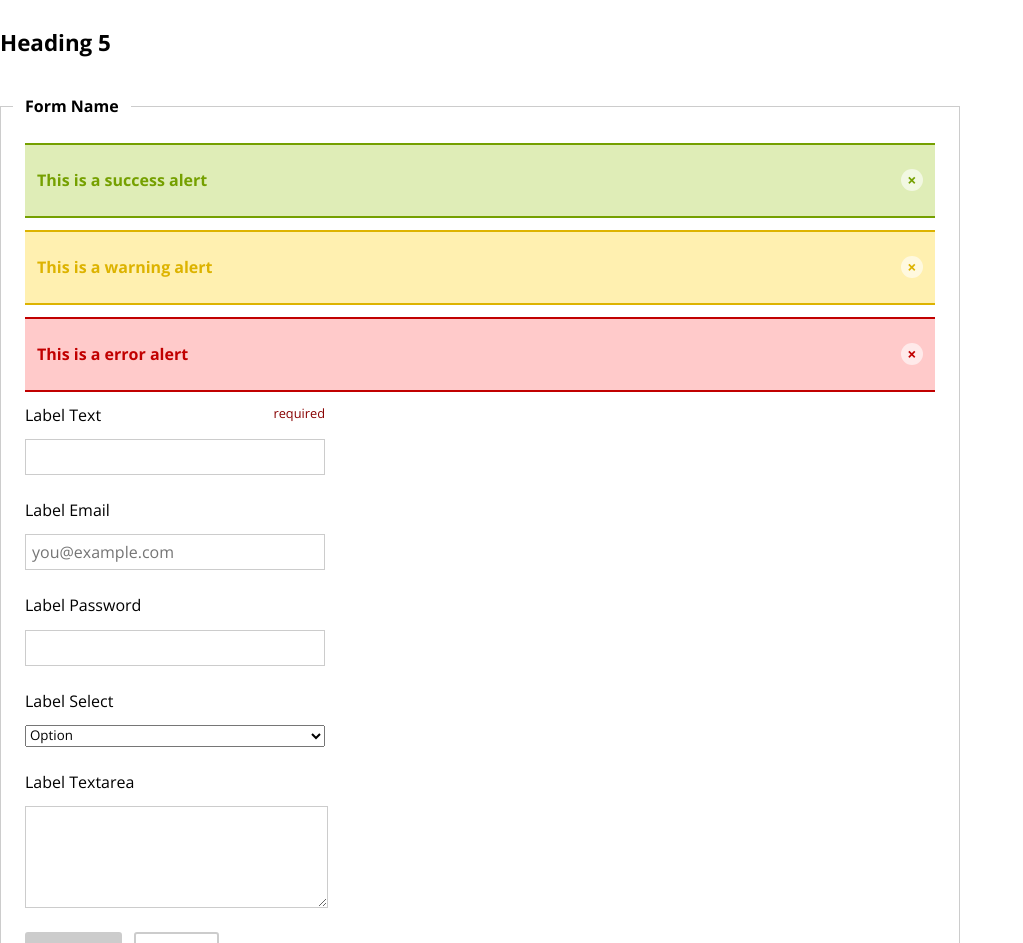
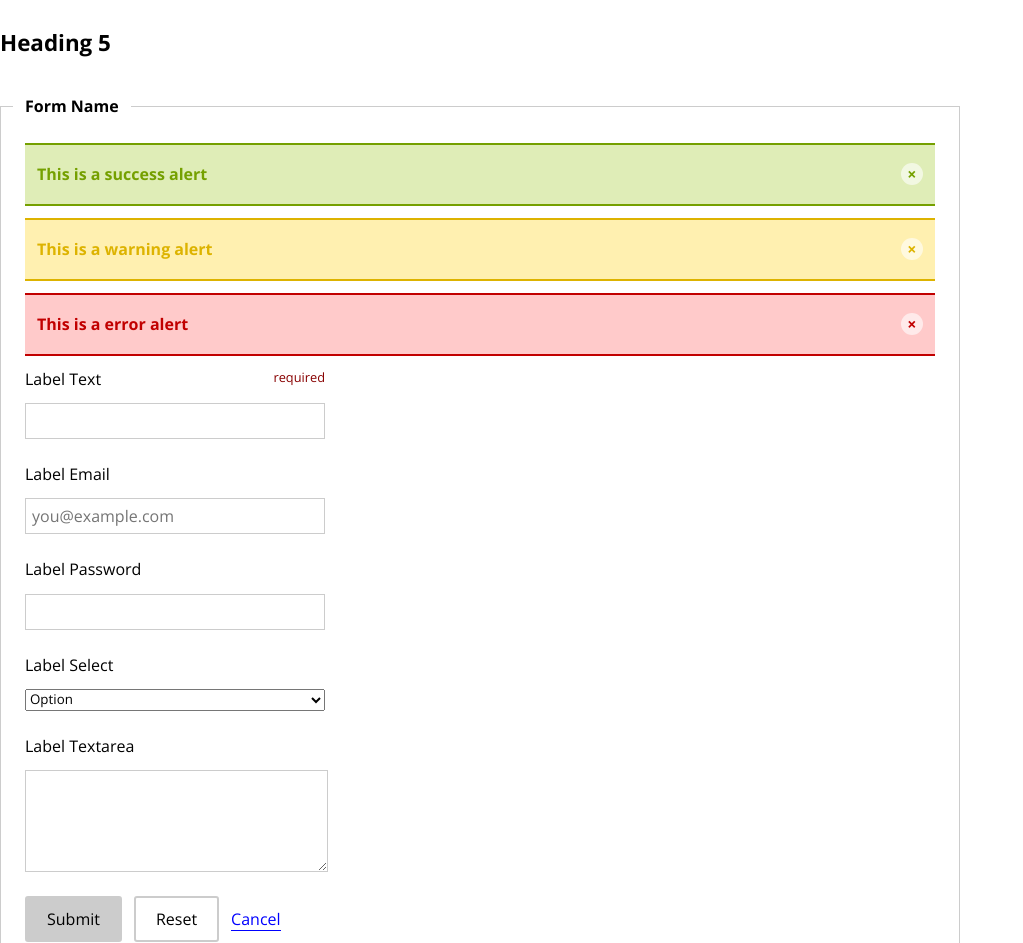
Before and after one commit to simplestudiosuk/simple-css-framework, a plain HTML site: page index.html in a window 1280 px wide. Shown: the part 1077-2020 px from the top of the page, without its empty margins (0-1023 px from the left). Drawn offline with nearby package versions, Linux system fonts and the light colour scheme.

Commit message:
Update simple-css-framework.css

```diff
--- a/simple-css-framework.css
+++ b/simple-css-framework.css
@@ -283,7 +283,7 @@ input.button{
 	border-top:2px solid #ccc;
 	border-bottom:2px solid #ccc;
 	background:#eee;
-	padding:24px 12px;
+	padding:18px 12px;
 	width:100%;
 	font-weight:700;
 }
```
